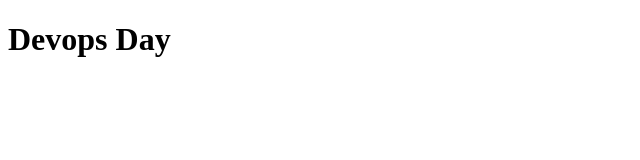
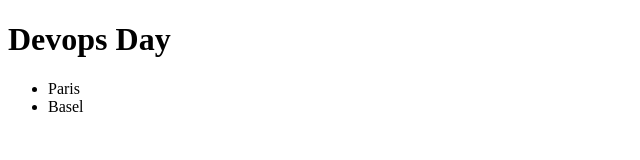
Before and after one commit to lucie-sio/devops, a plain HTML site: page index.html in a window 1280 px wide. Shown: the full height of the page, 0-640 px from the left. Drawn offline with Linux system fonts and the light colour scheme.

Commit message:
devops day locations

```diff
--- a/index.html
+++ b/index.html
@@ -11,5 +11,9 @@
   </head>
   <body>
     <h1>Devops Day</h1>
+    <ul>
+      <li>Paris</li>
+      <li>Basel</li>
+    </ul>
   </body>
 </html>
```
